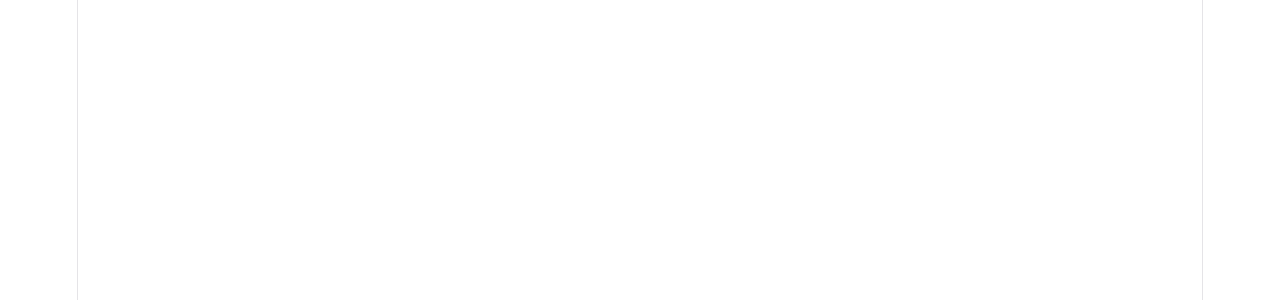
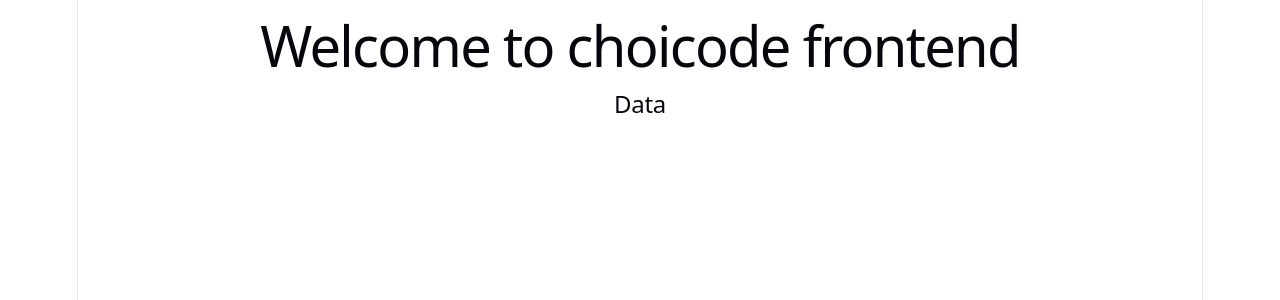
Before and after one commit to harshitkumar2035/full-stack-deploy, a React (Vite) app in the folder client/: page / in a window 1280 px wide. Shown: the top 300 px of the page. Built offline with nearby package versions, Linux system fonts and the light colour scheme.

Commit message:
Add resume update

```diff
--- a/client/src/App.jsx
+++ b/client/src/App.jsx
@@ -8,7 +8,8 @@
   const [count, setCount] = useState(0)
   return (
     <>
-
+     <h1>Welcome to choicode frontend</h1>
+     <h2>Data</h2>
     </>
   )
 }
```
